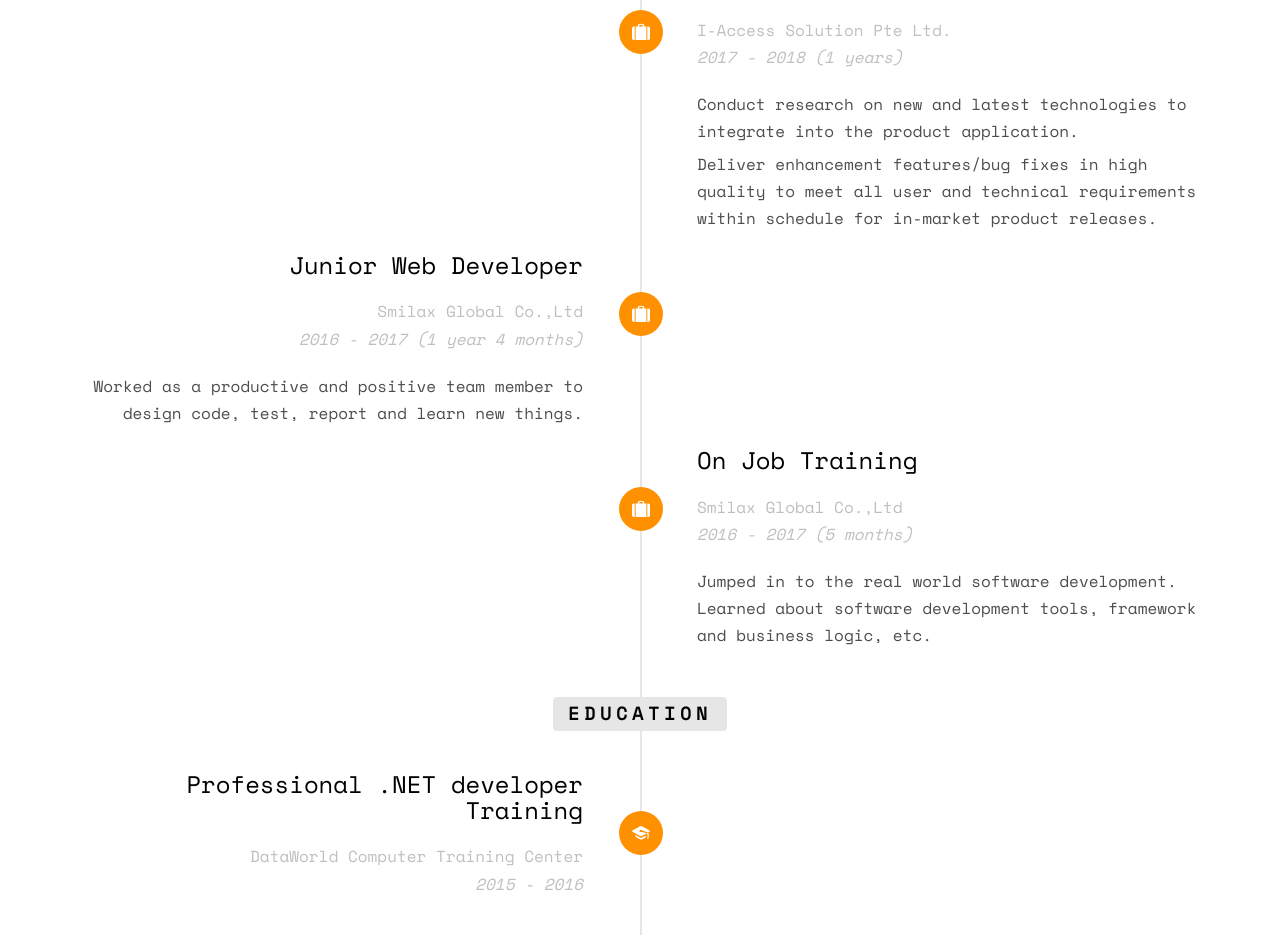
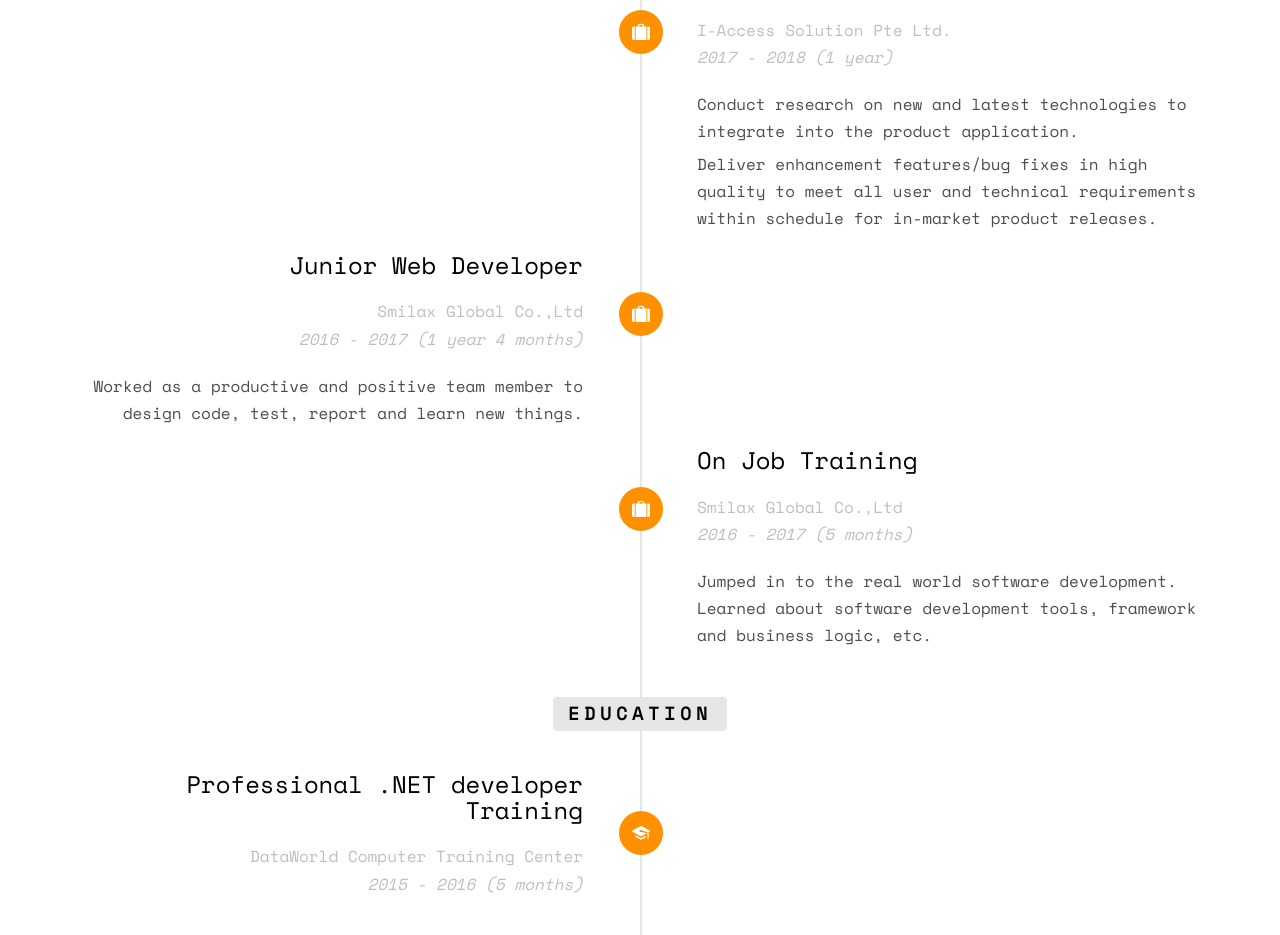
Before and after one commit to dumdaw/ddnl.github.io, a plain HTML site: page index.html in a window 1280 px wide. Shown: the part 2285-3220 px from the top of the page. Drawn offline with nearby package versions, Linux system fonts and the light colour scheme; files whose address does not match are found by name.

Commit message:
bug fixes

```diff
--- a/index.html
+++ b/index.html
@@ -163,7 +163,7 @@
 							<div class="timeline-panel">
 								<div class="timeline-heading">
 									<h3 class="timeline-title">Junior Web Developer</h3>
-									<span class="company">I-Access Solution Pte Ltd.<br><i>2017 - 2018 (1 years)</i> </span>
+									<span class="company">I-Access Solution Pte Ltd.<br><i>2017 - 2018 (1 year)</i> </span>
 								</div>
 								<div class="timeline-body">
 									<p>Conduct research on new and latest technologies to integrate into the product application.</p>
@@ -216,7 +216,7 @@
 							<div class="timeline-panel">
 								<div class="timeline-heading">
 									<h3 class="timeline-title">Professional .NET developer Training</h3>
-									<span class="company">DataWorld Computer Training Center<br><i>2015 - 2016</i> </span>
+									<span class="company">DataWorld Computer Training Center<br><i>2015 - 2016 (5 months)</i> </span>
 								</div>
 								<!-- <div class="timeline-body">
 									<p>Far far away, behind the word mountains, far from the countries Vokalia and Consonantia, there live the blind texts.</p>
```
